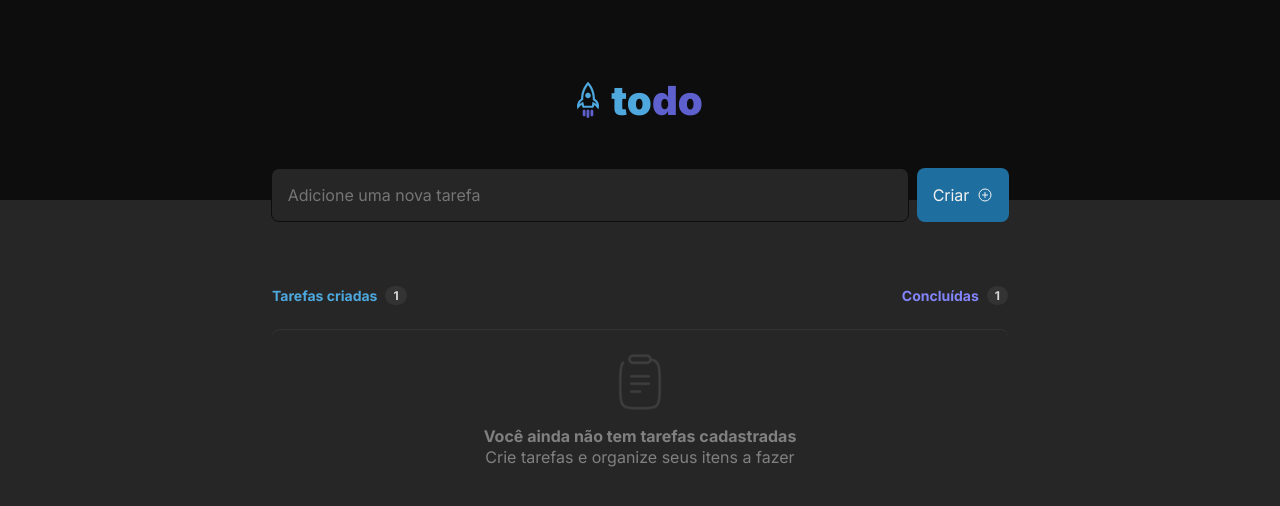
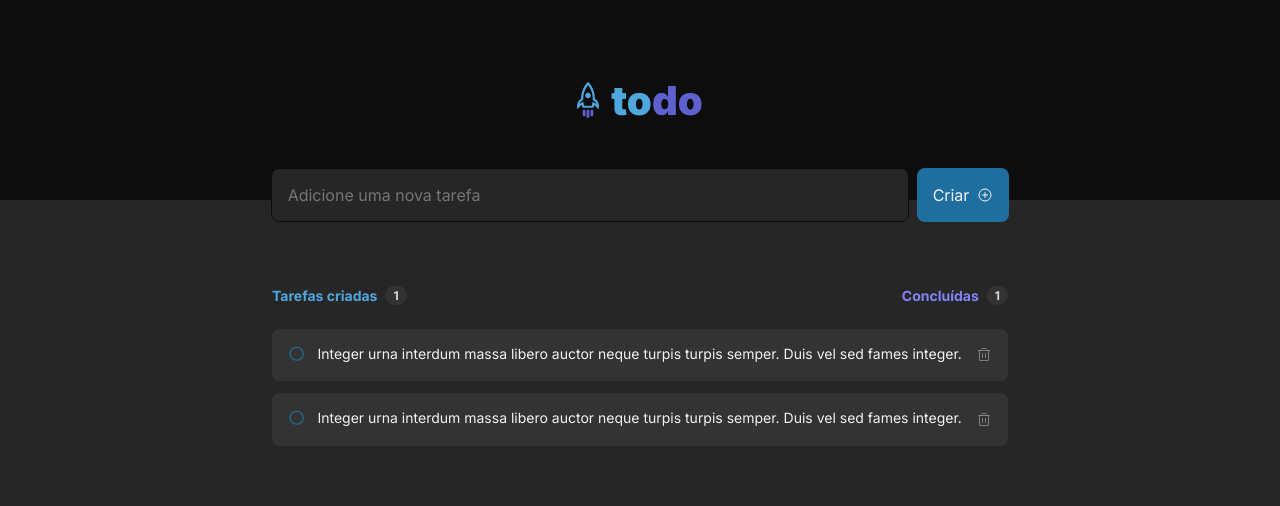
Before and after one commit to jessicaMarquess/challenge-01-todo, a React (Vite) app: page / in a window 1280 px wide. Shown: the top 506 px of the page. Built offline with nearby package versions, Linux system fonts and the light colour scheme.

Commit message:
feat: criacao do component checkbox

```diff
--- /dev/null
+++ b/src/components/Checkbox.module.css
@@ -0,0 +1,33 @@
+.container {
+  width: 736px;
+  margin: auto;
+  display: flex;
+  justify-content: space-between;
+  align-items: center;
+  background-color: var(--gray-400);
+  padding: 1rem;
+  border-radius: 8px;
+  margin-bottom: 0.75rem;
+}
+
+.container label {
+  color: var(--gray-100);
+  font-size: 0.875rem;
+  display: flex;
+  justify-content: center;
+
+}
+
+input[type=checkbox] {
+  display: none;
+}
+
+input:checked + label.text{
+  text-decoration: line-through;
+}
+
+.checkbox {
+  padding-right: 0.75rem;
+  align-self: start;
+  cursor: pointer;
+}
--- /dev/null
+++ b/src/components/Checkbox.tsx
@@ -0,0 +1,25 @@
+import styles from './Checkbox.module.css';
+import { Check, CheckCircle, Circle, Trash } from "phosphor-react";
+
+interface ICheckboxProps {
+  label: string;
+  value: boolean;
+  onChange: () => void;
+}
+
+const Checkbox = ({ label, value, onChange }: ICheckboxProps ) => {
+  return (
+    <div className={styles.container}>
+      <label>
+        <div className={styles.checkbox}>
+          {value ? <CheckCircle size={17.45} className={styles.checkCircle} color='var(--purple-dark)'/> : <Circle size={17.45} color='var(--blue-dark)'/>}
+        </div>
+        <input type="checkbox" checked={value} onChange={onChange} className={styles.test}/>
+        {label}
+      </label>
+      <Trash />
+    </div>
+  );
+};
+
+export {Checkbox};
--- a/src/components/ListToDo.tsx
+++ b/src/components/ListToDo.tsx
@@ -1,8 +1,15 @@
 import styles from './ListToDo.module.css';
 
 import clipboard from '../assets/clipboard.png';
+import { useState } from 'react';
+import { Checkbox } from './Checkbox';
 
 const ListToDo = () => {
+  const [checked, setChecked] = useState(false);
+
+  const handleChange = () => {
+    setChecked(!checked);
+  };
   return (
    <>
      <header >
@@ -17,6 +24,20 @@ const ListToDo = () => {
       </div>
      </div>
     </header>
+
+    <div>
+      <Checkbox
+        label="Integer urna interdum massa libero auctor neque turpis turpis semper. Duis vel sed fames integer."
+        value={checked}
+        onChange={handleChange}
+      />
+      <Checkbox
+        label="Integer urna interdum massa libero auctor neque turpis turpis semper. Duis vel sed fames integer."
+        value={checked}
+        onChange={handleChange}
+      />
+    </div>
+    {/*
     <div className={styles.listToDo}>
       <div className={styles.content}>
         <img src={clipboard} />
@@ -24,6 +45,8 @@ const ListToDo = () => {
         <p>Crie tarefas e organize seus itens a fazer</p>
       </div>
     </div>
+    */}
+
    </>
   )
 };
```
Also changed, not shown: 2 other files (tests, documents, lock files or other folders).
